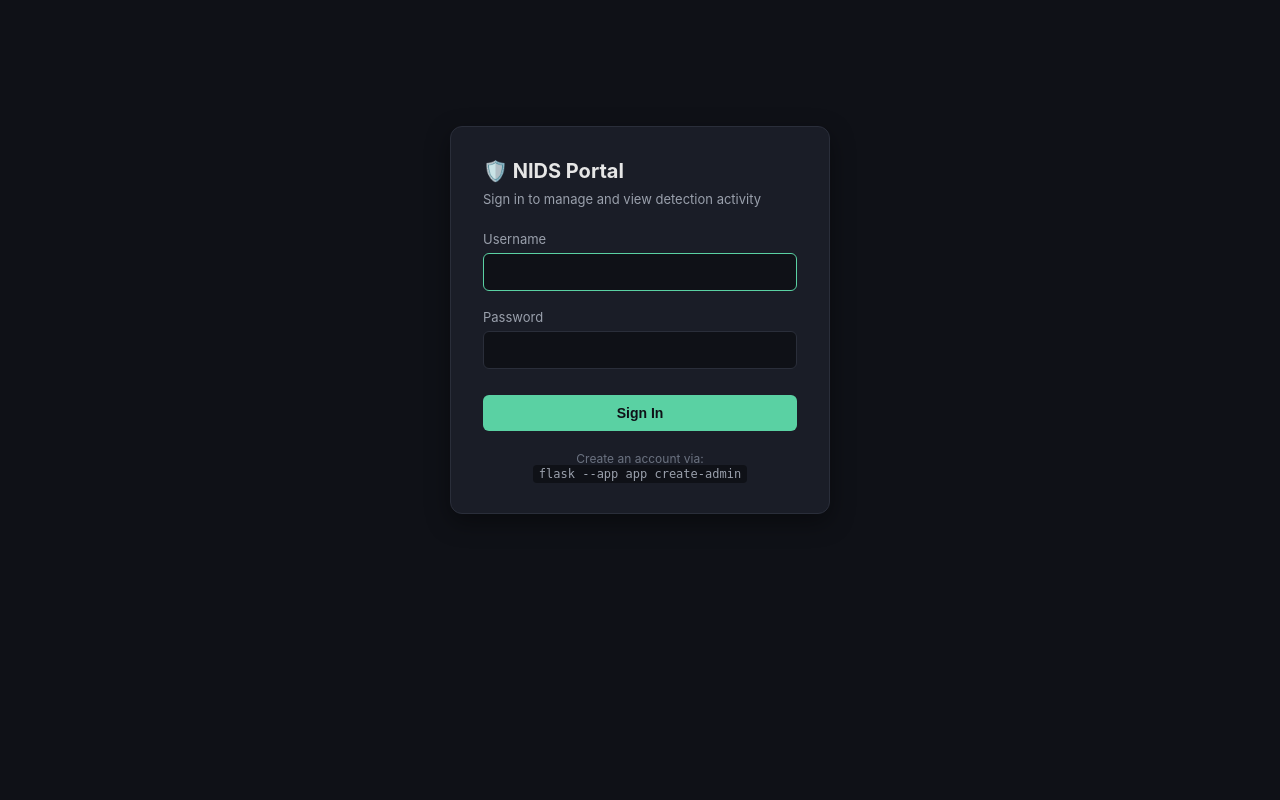
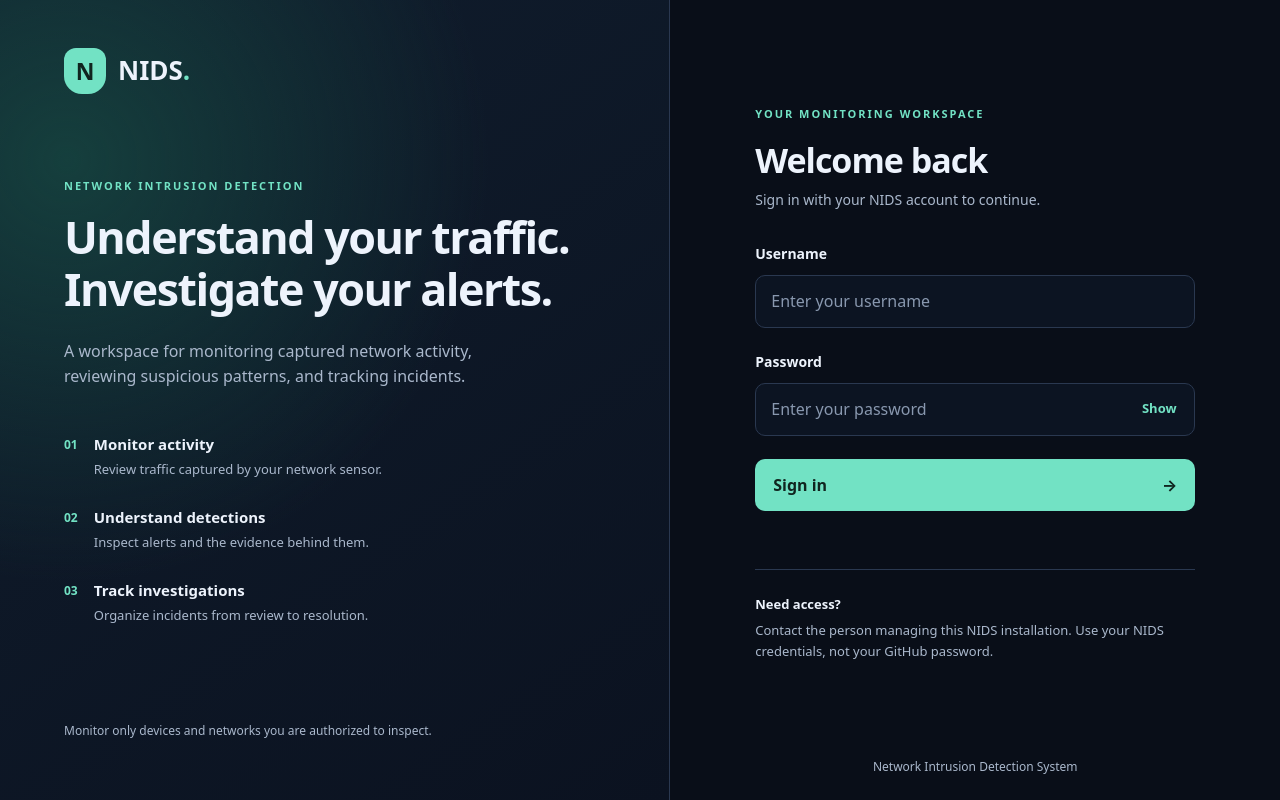
Before and after one commit to AbhishekBRajpurohit/network_intrusion_detection_system, a Flask app: page /login in a window 1280 px wide. Run offline with Flask 3, Linux system fonts and the light colour scheme.

Commit message:
feat: modernize login interface and client interactions

```diff
--- /dev/null
+++ b/static/css/login.css
@@ -0,0 +1,340 @@
+:root {
+  color-scheme: dark;
+
+  --background: #090e18;
+  --panel: #101827;
+  --input: #0c1422;
+  --border: #2a3850;
+  --text: #edf3fc;
+  --muted: #aab8cc;
+  --accent: #72e2c4;
+  --danger: #ffb3bd;
+}
+
+* {
+  box-sizing: border-box;
+}
+
+body {
+  margin: 0;
+  background: var(--background);
+  color: var(--text);
+  font-family: system-ui, -apple-system, BlinkMacSystemFont, "Segoe UI", sans-serif;
+  line-height: 1.6;
+}
+
+button,
+input {
+  font: inherit;
+}
+
+button,
+a,
+input {
+  -webkit-tap-highlight-color: transparent;
+}
+
+[hidden] {
+  display: none !important;
+}
+
+.login-layout {
+  min-height: 100vh;
+  min-height: 100svh;
+  display: grid;
+  grid-template-columns: 1.1fr 1fr;
+}
+
+.intro {
+  padding: 48px clamp(28px, 5vw, 88px);
+  display: flex;
+  flex-direction: column;
+  background:
+    radial-gradient(circle at 10% 20%, #153f3d 0, transparent 48%),
+    linear-gradient(145deg, #101d2d, #0b1220);
+  border-right: 1px solid var(--border);
+}
+
+.brand {
+  display: inline-flex;
+  align-items: center;
+  align-self: flex-start;
+  gap: 12px;
+  color: var(--text);
+  text-decoration: none;
+  font-size: 26px;
+  font-weight: 800;
+}
+
+.brand-icon {
+  width: 42px;
+  height: 46px;
+  display: grid;
+  place-items: center;
+  background: var(--accent);
+  color: #10251f;
+  border-radius: 12px 12px 18px 18px;
+  font-size: 23px;
+}
+
+.brand-dot {
+  color: var(--accent);
+}
+
+.intro-content {
+  max-width: 560px;
+  margin: auto 0;
+  padding: 70px 0;
+}
+
+.eyebrow {
+  margin: 0 0 16px;
+  color: var(--accent);
+  font-size: 11px;
+  font-weight: 700;
+  letter-spacing: 2px;
+}
+
+h1 {
+  margin: 0 0 24px;
+  font-size: clamp(32px, 3.5vw, 50px);
+  line-height: 1.16;
+  letter-spacing: -1.5px;
+}
+
+.intro-description {
+  max-width: 460px;
+  color: var(--muted);
+  font-size: 16px;
+}
+
+.feature-list {
+  display: grid;
+  gap: 25px;
+  padding: 0;
+  margin: 42px 0 0;
+  list-style: none;
+}
+
+.feature-list li {
+  display: flex;
+  align-items: flex-start;
+  gap: 16px;
+}
+
+.feature-number {
+  padding-top: 3px;
+  color: var(--accent);
+  font-size: 12px;
+  font-weight: 700;
+}
+
+.feature-list h2 {
+  margin: 0 0 3px;
+  font-size: 15px;
+}
+
+.feature-list p {
+  margin: 0;
+  color: var(--muted);
+  font-size: 13px;
+}
+
+.intro-footer,
+.panel-footer {
+  color: var(--muted);
+  font-size: 12px;
+}
+
+.form-panel {
+  padding: 48px 28px 24px;
+  display: flex;
+  flex-direction: column;
+  justify-content: center;
+  align-items: center;
+}
+
+.login-card {
+  width: 100%;
+  max-width: 440px;
+  margin: auto 0;
+}
+
+.login-card h2 {
+  margin: 0 0 8px;
+  font-size: 34px;
+  line-height: 1.25;
+  letter-spacing: -1px;
+}
+
+.form-description {
+  margin: 0 0 32px;
+  color: var(--muted);
+  font-size: 14px;
+}
+
+.form-field {
+  margin-bottom: 23px;
+}
+
+label {
+  display: block;
+  margin-bottom: 9px;
+  font-size: 14px;
+  font-weight: 600;
+}
+
+input {
+  width: 100%;
+  min-height: 52px;
+  padding: 13px 15px;
+  border: 1px solid var(--border);
+  border-radius: 10px;
+  background: var(--input);
+  color: var(--text);
+}
+
+input::placeholder {
+  color: #8998af;
+}
+
+input:focus-visible,
+button:focus-visible,
+a:focus-visible {
+  outline: 3px solid var(--accent);
+  outline-offset: 3px;
+}
+
+.password-field {
+  position: relative;
+}
+
+.password-field input {
+  padding-right: 76px;
+}
+
+.password-toggle {
+  position: absolute;
+  right: 5px;
+  top: 5px;
+  min-width: 62px;
+  min-height: 42px;
+  padding: 8px;
+  border: 0;
+  border-radius: 6px;
+  background: transparent;
+  color: var(--accent);
+  cursor: pointer;
+  font-size: 13px;
+  font-weight: 600;
+}
+
+.password-toggle:hover {
+  background: #1b2d3c;
+}
+
+.submit-button {
+  display: flex;
+  align-items: center;
+  justify-content: space-between;
+  width: 100%;
+  min-height: 52px;
+  padding: 13px 18px;
+  border: 0;
+  border-radius: 10px;
+  background: var(--accent);
+  color: #10251f;
+  font-weight: 750;
+  cursor: pointer;
+}
+
+.submit-button:hover {
+  background: #92efd5;
+}
+
+.submit-button:disabled {
+  opacity: 0.65;
+  cursor: wait;
+}
+
+.error-message {
+  display: grid;
+  gap: 4px;
+  margin-bottom: 24px;
+  padding: 14px 16px;
+  border: 1px solid #834653;
+  border-radius: 10px;
+  background: #301c28;
+  color: var(--danger);
+  font-size: 13px;
+}
+
+.field-hint {
+  margin: 8px 0 0;
+  min-height: 20px;
+  color: var(--muted);
+  font-size: 12px;
+}
+
+#caps-warning {
+  color: #ffd18a;
+}
+
+.account-help {
+  margin-top: 30px;
+  padding-top: 24px;
+  border-top: 1px solid var(--border);
+  font-size: 13px;
+}
+
+.account-help p {
+  margin: 5px 0 0;
+  color: var(--muted);
+}
+
+.panel-footer {
+  margin: 38px 0 0;
+  text-align: center;
+}
+
+@media (max-width: 850px) {
+  .login-layout {
+    grid-template-columns: 1fr;
+  }
+
+  .intro {
+    padding: 25px;
+    border-right: 0;
+    border-bottom: 1px solid var(--border);
+  }
+
+  .intro-content {
+    margin: 0;
+    padding: 30px 0 8px;
+  }
+
+  .intro-content h1 {
+    font-size: 30px;
+  }
+
+  .feature-list,
+  .intro-footer {
+    display: none;
+  }
+
+  .form-panel {
+    padding: 38px 24px 24px;
+  }
+}
+
+@media (max-width: 380px) {
+  .intro,
+  .form-panel {
+    padding-left: 18px;
+    padding-right: 18px;
+  }
+
+  .login-card h2 {
+    font-size: 29px;
+  }
+}
--- /dev/null
+++ b/static/js/login.js
@@ -0,0 +1,65 @@
+"use strict";
+
+const form = document.getElementById("login-form");
+const password = document.getElementById("password");
+const toggle = document.getElementById("toggle-password");
+const capsWarning = document.getElementById("caps-warning");
+const submitButton = document.getElementById("submit-button");
+const statusMessage = document.getElementById("login-status");
+
+toggle.hidden = false;
+
+toggle.addEventListener("click", () => {
+  const showPassword = password.type === "password";
+
+  password.type = showPassword ? "text" : "password";
+  toggle.textContent = showPassword ? "Hide" : "Show";
+  toggle.setAttribute(
+    "aria-label",
+    showPassword ? "Hide password" : "Show password"
+  );
+  toggle.setAttribute("aria-pressed", String(showPassword));
+});
+
+function updateCapsWarning(event) {
+  capsWarning.hidden = !event.getModifierState("CapsLock");
+}
+
+password.addEventListener("keydown", updateCapsWarning);
+password.addEventListener("keyup", updateCapsWarning);
+
+password.addEventListener("blur", () => {
+  capsWarning.hidden = true;
+});
+
+let resetTimer;
+
+function resetSubmission() {
+  clearTimeout(resetTimer);
+  submitButton.disabled = false;
+  form.removeAttribute("aria-busy");
+  statusMessage.textContent = "";
+}
+
+form.addEventListener("submit", () => {
+  submitButton.disabled = true;
+  form.setAttribute("aria-busy", "true");
+  statusMessage.textContent = "Signing you in…";
+
+  // Allow another attempt if navigation stalls.
+  resetTimer = setTimeout(() => {
+    resetSubmission();
+    statusMessage.textContent =
+      "Still waiting. Check your connection before trying again.";
+  }, 15000);
+});
+
+window.addEventListener("pageshow", () => {
+  resetSubmission();
+
+  password.type = "password";
+  toggle.textContent = "Show";
+  toggle.setAttribute("aria-label", "Show password");
+  toggle.setAttribute("aria-pressed", "false");
+  capsWarning.hidden = true;
+});
--- a/templates/login.html
+++ b/templates/login.html
@@ -1,132 +1,135 @@
 <!DOCTYPE html>
 <html lang="en">
+
 <head>
   <meta charset="UTF-8">
-  <meta name="viewport" content="width=device-width, initial-scale=1.0">
-  <title>Login - NIDS Dashboard</title>
-  <link rel="stylesheet" href="{{ url_for('static', filename='css/style.css') }}">
-  <style>
-    .login-container {
-      display: flex;
-      justify-content: center;
-      align-items: center;
-      min-height: 80vh;
-    }
-    .login-card {
-      background: #1a1d27;
-      border: 1px solid #2a2e3a;
-      border-radius: 12px;
-      padding: 32px;
-      width: 100%;
-      max-width: 380px;
-      box-shadow: 0 8px 24px rgba(0, 0, 0, 0.4);
-    }
-    .login-card h2 {
-      margin: 0 0 8px;
-      font-size: 20px;
-      color: #e6e6e6;
-      display: flex;
-      align-items: center;
-      gap: 8px;
-    }
-    .login-card p.subtitle {
-      margin: 0 0 24px;
-      color: #9aa0ac;
-      font-size: 13px;
-    }
-    .form-group {
-      margin-bottom: 18px;
-    }
-    .form-group label {
-      display: block;
-      margin-bottom: 6px;
-      font-size: 13px;
-      color: #9aa0ac;
-    }
-    .form-group input {
-      width: 100%;
-      padding: 10px 12px;
-      background: #0f1117;
-      border: 1px solid #2a2e3a;
-      border-radius: 6px;
-      color: #e6e6e6;
-      font-size: 14px;
-      outline: none;
-      transition: border-color 0.2s;
-    }
-    .form-group input:focus {
-      border-color: #5ad1a3;
-    }
-    .btn-submit {
-      width: 100%;
-      padding: 10px;
-      background: #5ad1a3;
-      border: none;
-      border-radius: 6px;
-      color: #0f1117;
-      font-weight: 600;
-      font-size: 14px;
-      cursor: pointer;
-      transition: opacity 0.2s;
-      margin-top: 8px;
-    }
-    .btn-submit:hover {
-      opacity: 0.9;
-    }
-    .alert-error {
-      background: rgba(239, 97, 97, 0.15);
-      border: 1px solid #ef6161;
-      color: #ef6161;
-      padding: 10px 12px;
-      border-radius: 6px;
-      margin-bottom: 18px;
-      font-size: 13px;
-    }
-    .hint {
-      margin-top: 20px;
-      font-size: 12px;
-      color: #6b7280;
-      text-align: center;
-    }
-    .hint code {
-      background: #0f1117;
-      padding: 2px 6px;
-      border-radius: 4px;
-      color: #9aa0ac;
-    }
-  </style>
+  <meta name="viewport" content="width=device-width, initial-scale=1">
+
+  <title>Sign in · NIDS</title>
+
+  <link rel="stylesheet" href="{{ url_for('static', filename='css/login.css') }}">
 </head>
+
 <body>
-  <div class="login-container">
+  <main class="login-layout">
+    <section class="intro" aria-labelledby="intro-title">
+      <a class="brand" href="{{ url_for('login') }}">
+        <span class="brand-icon" aria-hidden="true">N</span>
+        <span>NIDS<span class="brand-dot">.</span></span>
+      </a>
+
+      <div class="intro-content">
+        <p class="eyebrow">NETWORK INTRUSION DETECTION</p>
+
+        <h1 id="intro-title">
+          Understand your traffic.<br>
+          Investigate your alerts.
+        </h1>
+
+        <p class="intro-description">
+          A workspace for monitoring captured network activity,
+          reviewing suspicious patterns, and tracking incidents.
+        </p>
+
+        <ul class="feature-list">
+          <li>
+            <span class="feature-number">01</span>
+            <div>
+              <h2>Monitor activity</h2>
+              <p>Review traffic captured by your network sensor.</p>
+            </div>
+          </li>
+
+          <li>
+            <span class="feature-number">02</span>
+            <div>
+              <h2>Understand detections</h2>
+              <p>Inspect alerts and the evidence behind them.</p>
+            </div>
+          </li>
+
+          <li>
+            <span class="feature-number">03</span>
+            <div>
+              <h2>Track investigations</h2>
+              <p>Organize incidents from review to resolution.</p>
+            </div>
+          </li>
+        </ul>
+      </div>
+
+      <p class="intro-footer">
+        Monitor only devices and networks you are authorized to inspect.
+      </p>
+    </section>
+
+    <section class="form-panel" aria-labelledby="login-title">
       <div class="login-card">
-      <h2>🛡️ NIDS Portal</h2>
-      <p class="subtitle">Sign in to manage and view detection activity</p>
+        <p class="eyebrow">YOUR MONITORING WORKSPACE</p>
+        <h2 id="login-title">Welcome back</h2>
+        <p class="form-description">
+          Sign in with your NIDS account to continue.
+        </p>
 
         {% if error %}
-        <div class="alert-error">{{ error }}</div>
+        <div class="error-message" role="alert">
+          <strong>We couldn’t sign you in.</strong>
+          <span>{{ error }}</span>
+        </div>
         {% endif %}
 
-      <form method="POST" action="{{ url_for('login') }}">
+        <form id="login-form" method="post" action="{{ url_for('login') }}">
           <input type="hidden" name="csrf" value="{{ session.csrf }}">
 
-        <div class="form-group">
+          <div class="form-field">
             <label for="username">Username</label>
-          <input type="text" id="username" name="username" required autofocus autocomplete="username">
+            <input id="username" name="username" type="text" value="{{ request.form.get('username', '') }}"
+              placeholder="Enter your username" autocomplete="username" autocapitalize="none" spellcheck="false"
+              required>
           </div>
 
-        <div class="form-group">
+          <div class="form-field">
             <label for="password">Password</label>
-          <input type="password" id="password" name="password" required autocomplete="current-password">
+
+            <div class="password-field">
+              <input id="password" name="password" type="password" placeholder="Enter your password"
+                autocomplete="current-password" required>
+
+              <button id="toggle-password" class="password-toggle" type="button" aria-controls="password"
+                aria-label="Show password" aria-pressed="false" hidden>
+                Show
+              </button>
             </div>
 
-        <button type="submit" class="btn-submit">Sign In</button>
+            <p id="caps-warning" class="field-hint" role="status" hidden>
+              Caps Lock is on.
+            </p>
+          </div>
+
+          <button id="submit-button" class="submit-button" type="submit">
+            Sign in
+            <span aria-hidden="true">→</span>
+          </button>
+
+          <p id="login-status" class="field-hint" role="status"></p>
         </form>
 
-      <div class="hint">
-        Create an account via:<br>
-        <code>flask --app app create-admin</code>
+        <div class="account-help">
+          <strong>Need access?</strong>
+          <p>
+            Contact the person managing this NIDS installation.
+            Use your NIDS credentials, not your GitHub password.
+          </p>
         </div>
       </div>
-  </div>
+
+      <p class="panel-footer">
+        Network Intrusion Detection System
+      </p>
+    </section>
+  </main>
+
+  <script src="{{ url_for('static', filename='js/login.js') }}" defer></script>
 </body>
+
 </html>
```
Lines whose indentation alone changed are shown as unchanged.
